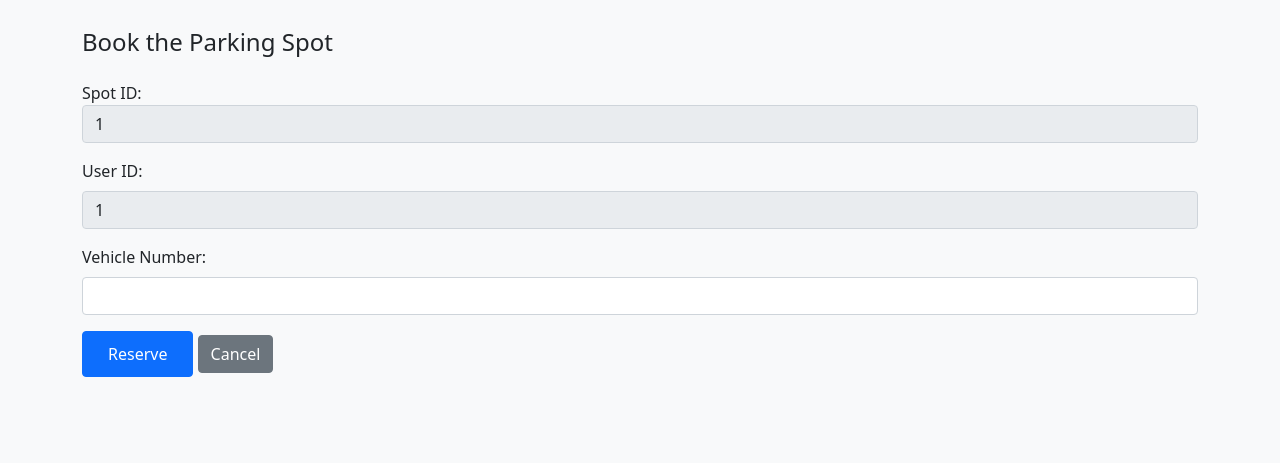
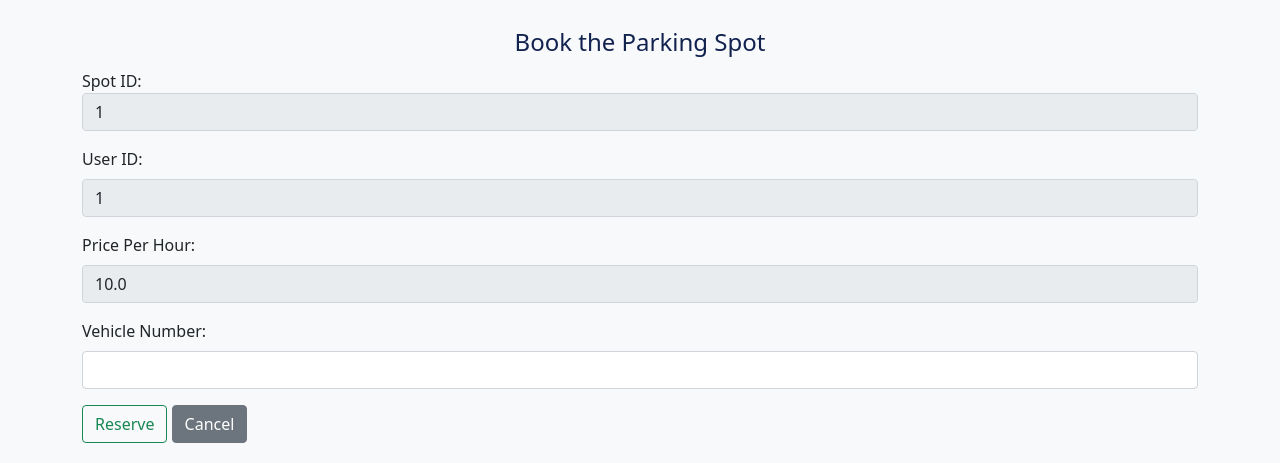
Before and after one commit to 23f2005609/Vehicle-Parking-System, a Flask app: template templates/book_parking.html in a window 1280 px wide. Shown: the part 396-859 px from the top of the page. Before the commit the page ends 773 px from the top, so only its background shows below. Run offline with Flask 3, Linux system fonts and the light colour scheme; tables that the repository leaves empty hold one stand-in row (values such as "Sample post"); the template is opened without the code that fills it: values that come from a table or form of the project are taken from there, most other values are stand-ins (such as "Sample title", 1, 10 or a date in 2020).

Commit message:
Milestone-VP User-Dashboard-Management

```diff
--- a/templates/book_parking.html
+++ b/templates/book_parking.html
@@ -1,23 +1,26 @@
 {% extends "user_layout.html" %}
 {% block content %}
 <div class="container mt-5">
-    <h4 class="mb-4">Book the Parking Spot</h4>
-    <form method="POST" action="{{ url_for('reserve_parking', emai=user.email) }}">
-    <div class="mb-3">
-         <label for="spot_id">Spot ID:</label>
-        <input type="text" class="form-control" id="spot_id" name="spot_id" value="{{ spot.id }}" readonly>
-    </div>
+    <h4 class="center">Book the Parking Spot</h4>
+    <form method="POST" action="{{ url_for('reserve_lot',lot_id=lot.id, email=email) }}">
+        <div class="mb-3">
+            <label for="spot_id">Spot ID:</label>
+            <input type="text" class="form-control" id="spot_id" name="spot_id" value="{{ spot.id }}" readonly>
+        </div>
         <div class="mb-3">
             <label for="user_id" class="form-label">User ID:</label>
             <input type="text" class="form-control" id="user_id" name="user_id" value="{{ user.id }}" readonly>
         </div>
         <div class="mb-3">
+            <label for="price" class="form-label">Price Per Hour:</label>
+            <input type="text" class="form-control" id="price" name="price" value="{{ lot.price }}" readonly>
+        </div>
+        <div class="mb-3">
             <label for="vehicle_no" class="form-label">Vehicle Number:</label>
             <input type="text" class="form-control" id="vehicle_no" name="vehicle_no" required>
         </div>
-        <!-- Add more fields if needed -->
-        <button type="submit" class="btn btn-primary">Reserve</button>
-        <a href="{{ url_for('user_dashboard', email=user.email) }}" class="btn btn-secondary">Cancel</a>
+        <button type="submit" class="btn btn-outline-success">Reserve</button>
+        <a href="{{ url_for('user_dash', email=user.email) }}" class="btn btn-secondary">Cancel</a>
 
     </form>
 </div>
```
